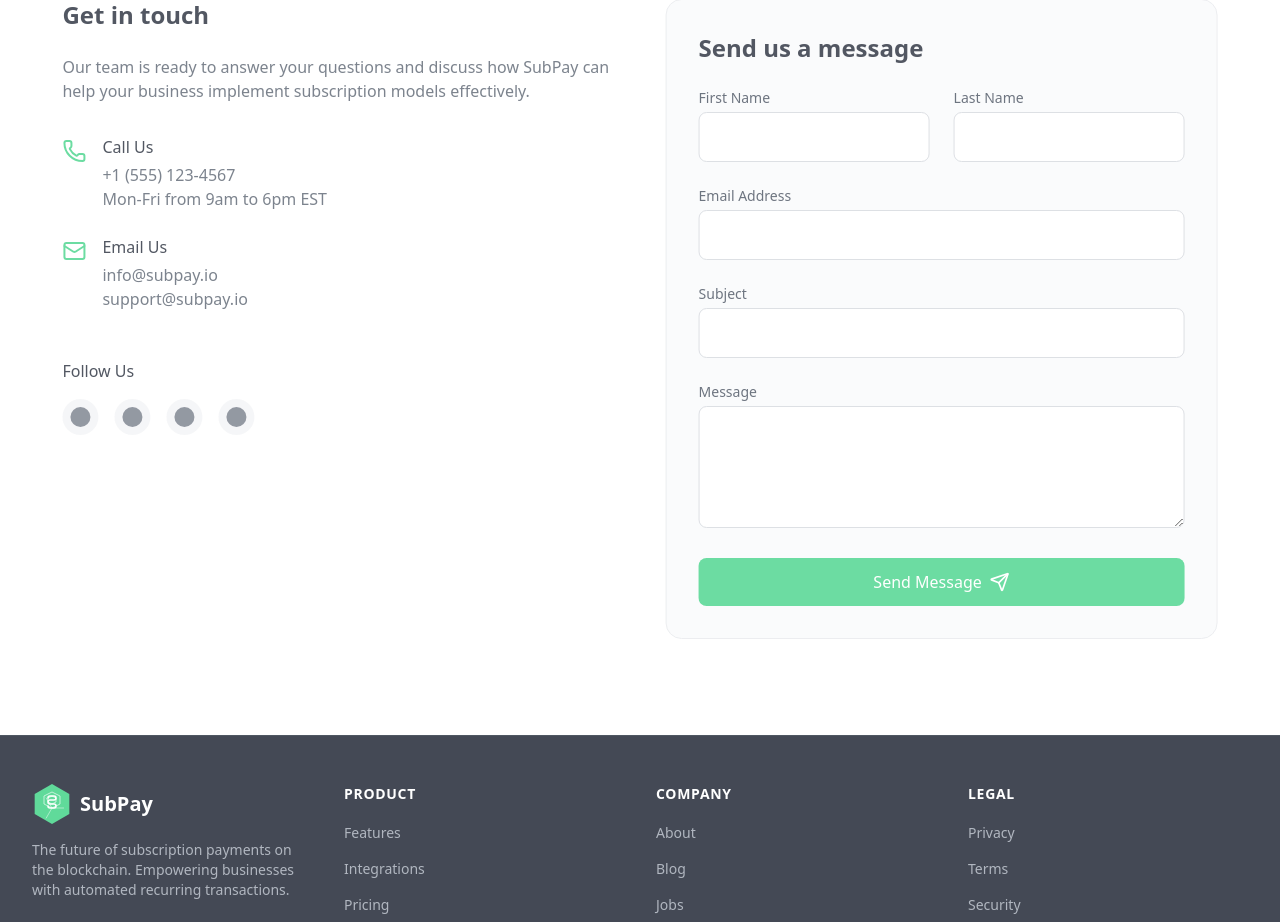
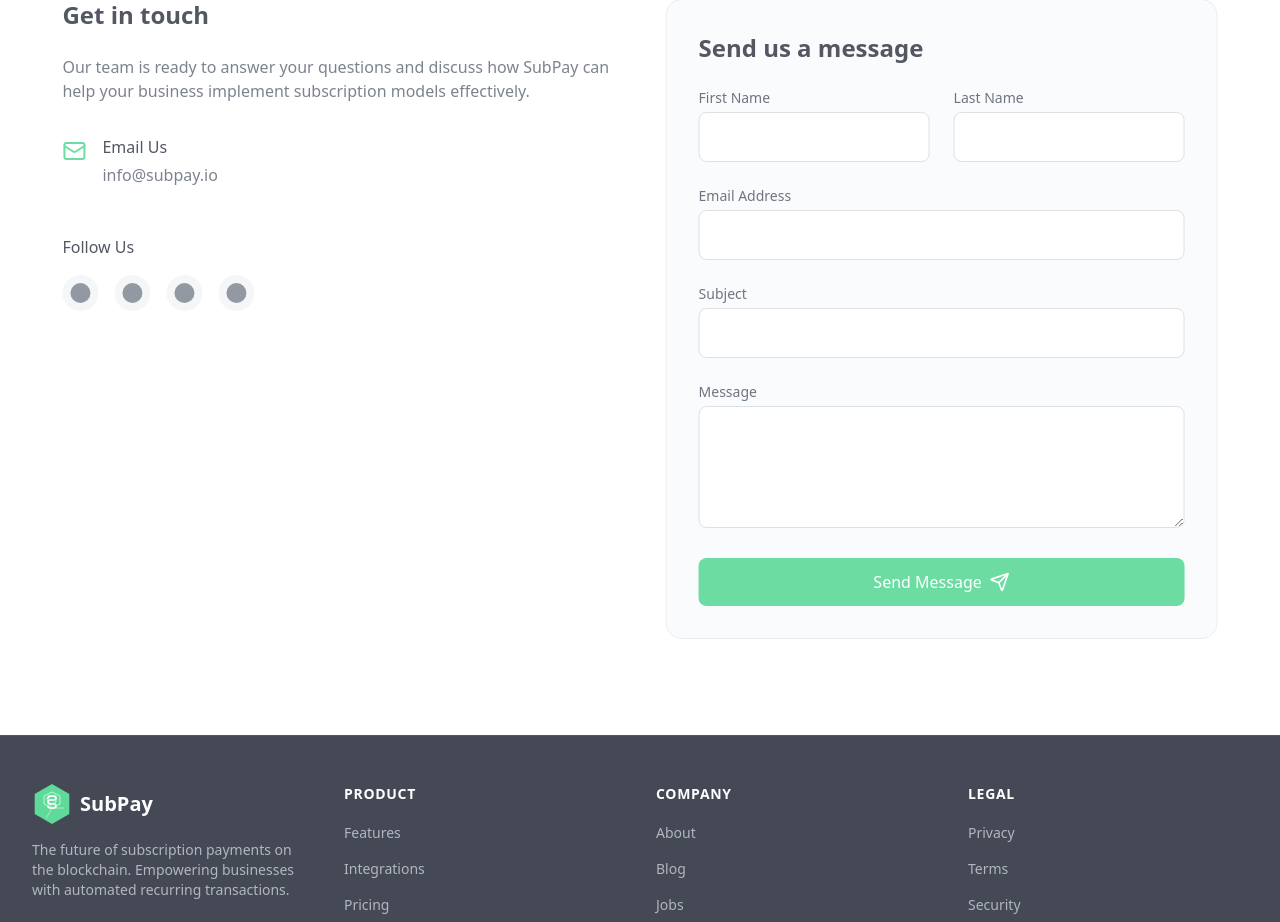
Before and after one commit to Kanasjnr/Subpay, a Next.js app in the folder packages/react-app/: page / in a window 1280 px wide. Shown: the part 5495-6417 px from the top of the page. Built offline with nearby package versions, Linux system fonts and the light colour scheme.

Commit message:
updated contact section

```diff
--- a/packages/react-app/components/sections/Contact.tsx
+++ b/packages/react-app/components/sections/Contact.tsx
@@ -55,21 +55,6 @@ export default function Contact() {
 
             <div className="space-y-6">
 
-
-              <div className="flex items-start">
-                <div className="flex-shrink-0 mt-1">
-                  <Phone className="h-6 w-6 text-forest" />
-                </div>
-                <div className="ml-4">
-                  <h4 className="text-base font-medium text-gray-900">Call Us</h4>
-                  <p className="mt-1 text-gray-600">
-                    +1 (555) 123-4567
-                    <br />
-                    Mon-Fri from 9am to 6pm EST
-                  </p>
-                </div>
-              </div>
-
               <div className="flex items-start">
                 <div className="flex-shrink-0 mt-1">
                   <Mail className="h-6 w-6 text-forest" />
@@ -78,8 +63,7 @@ export default function Contact() {
                   <h4 className="text-base font-medium text-gray-900">Email Us</h4>
                   <p className="mt-1 text-gray-600">
                     info@subpay.io
-                    <br />
-                    support@subpay.io
+
                   </p>
                 </div>
               </div>
```
